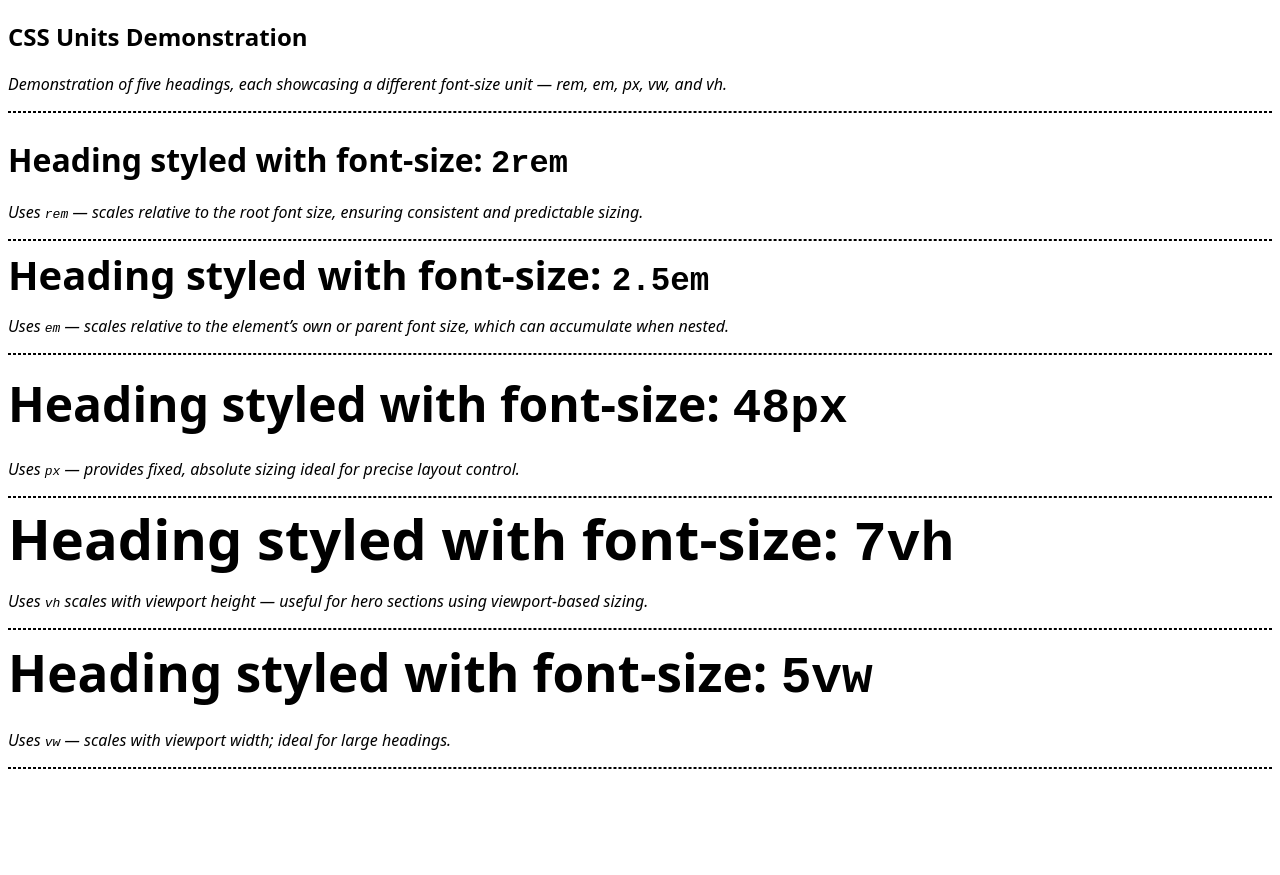
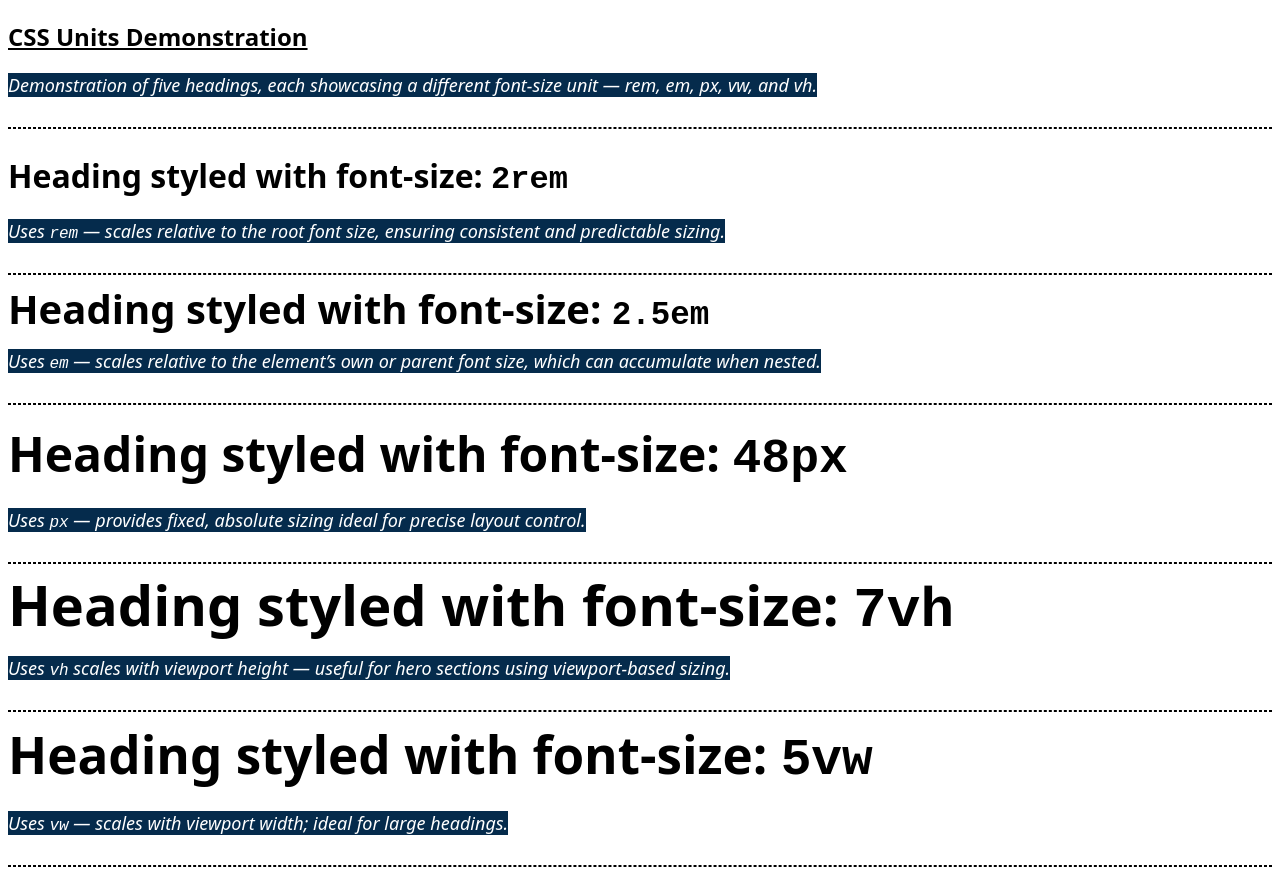
Before and after one commit to 5H1/fed-training, a plain HTML site: page day10/index.html in a window 1280 px wide. Before the commit the page ends 800 px from the top, so only its background shows below. Drawn offline with Linux system fonts and the light colour scheme.

Commit message:
Add files via upload

```diff
--- a/day10/index.html
+++ b/day10/index.html
@@ -8,7 +8,7 @@
 </head>
 <body>
     <header>
-        <h2>CSS Units Demonstration</h2>
+        <h2><u>CSS Units Demonstration</u></h2>
         <p class="description">Demonstration of five headings, each showcasing a different font-size unit — rem, em, px, vw, and vh.</p>
     </header>
 
--- a/day10/styles.css
+++ b/day10/styles.css
@@ -35,4 +35,9 @@ body {
 }
 .description{
     font-style:oblique;
+    color: white;
+    background-color: rgb(5, 43, 76);
+    width: fit-content;
+    margin-bottom: 30px;
+    font-size: large;
 }
```
